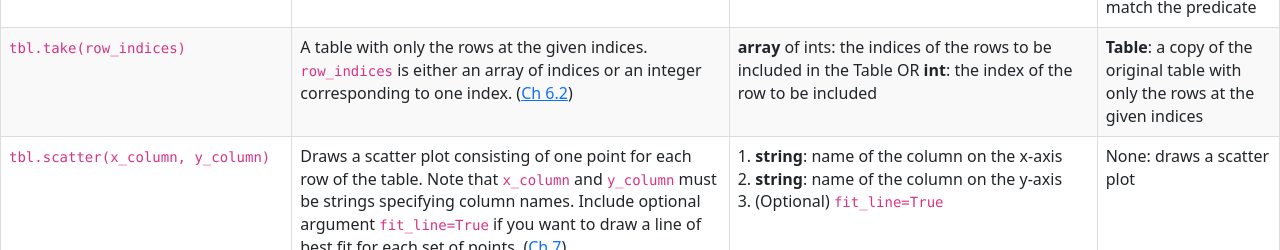
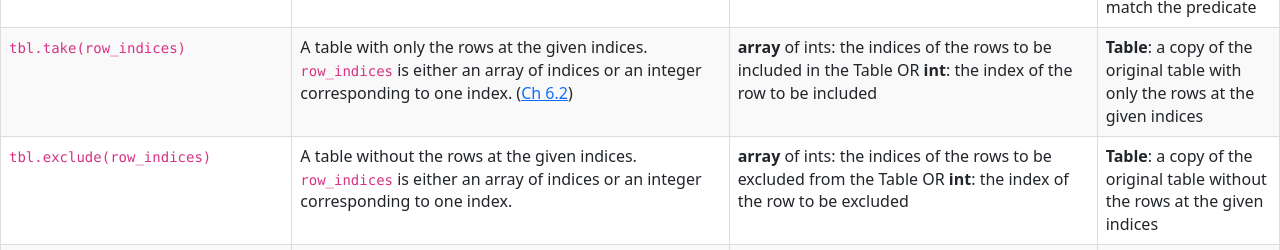
Before and after one commit to ccsf-math-108/materials-fa24, a plain HTML site: page resources/quick-reference.html in a window 1280 px wide. Shown: the part 1440-1690 px from the top of the page. Drawn offline with nearby package versions, Linux system fonts and the light colour scheme; a script that the page names is missing.

Commit message:
Add exclude based on https://github.com/ccsf-math-108/materials-fa24/issues/3
Add a description of exclude below take

```diff
--- a/resources/quick-reference.html
+++ b/resources/quick-reference.html
@@ -180,6 +180,12 @@ table > tbody > tr:nth-child(odd) {
                         <td>A table with only the rows at the given indices. <code class="language-plaintext highlighter-rouge">row_indices</code> is either an array of indices or an integer corresponding to one index. (<a href="https://inferentialthinking.com/chapters/06/2/Selecting_Rows.html">Ch 6.2</a>)</td>
                         <td><strong>array</strong> of ints: the indices of the rows to be included in the Table OR <strong>int</strong>: the index of the row to be included</td>
                         <td><strong>Table</strong>: a copy of the original table with only the rows at the given indices</td>
+                    </tr>
+                    <tr>
+                        <td><code class="language-plaintext highlighter-rouge">tbl.exclude(row_indices)</code></td>
+                        <td>A table without the rows at the given indices. <code class="language-plaintext highlighter-rouge">row_indices</code> is either an array of indices or an integer corresponding to one index.</td>
+                        <td><strong>array</strong> of ints: the indices of the rows to be excluded from the Table OR <strong>int</strong>: the index of the row to be excluded</td>
+                        <td><strong>Table</strong>: a copy of the original table without the rows at the given indices</td>
                     </tr>
                     <tr>
                         <td><code class="language-plaintext highlighter-rouge">tbl.scatter(x_column, y_column)</code></td>
```
